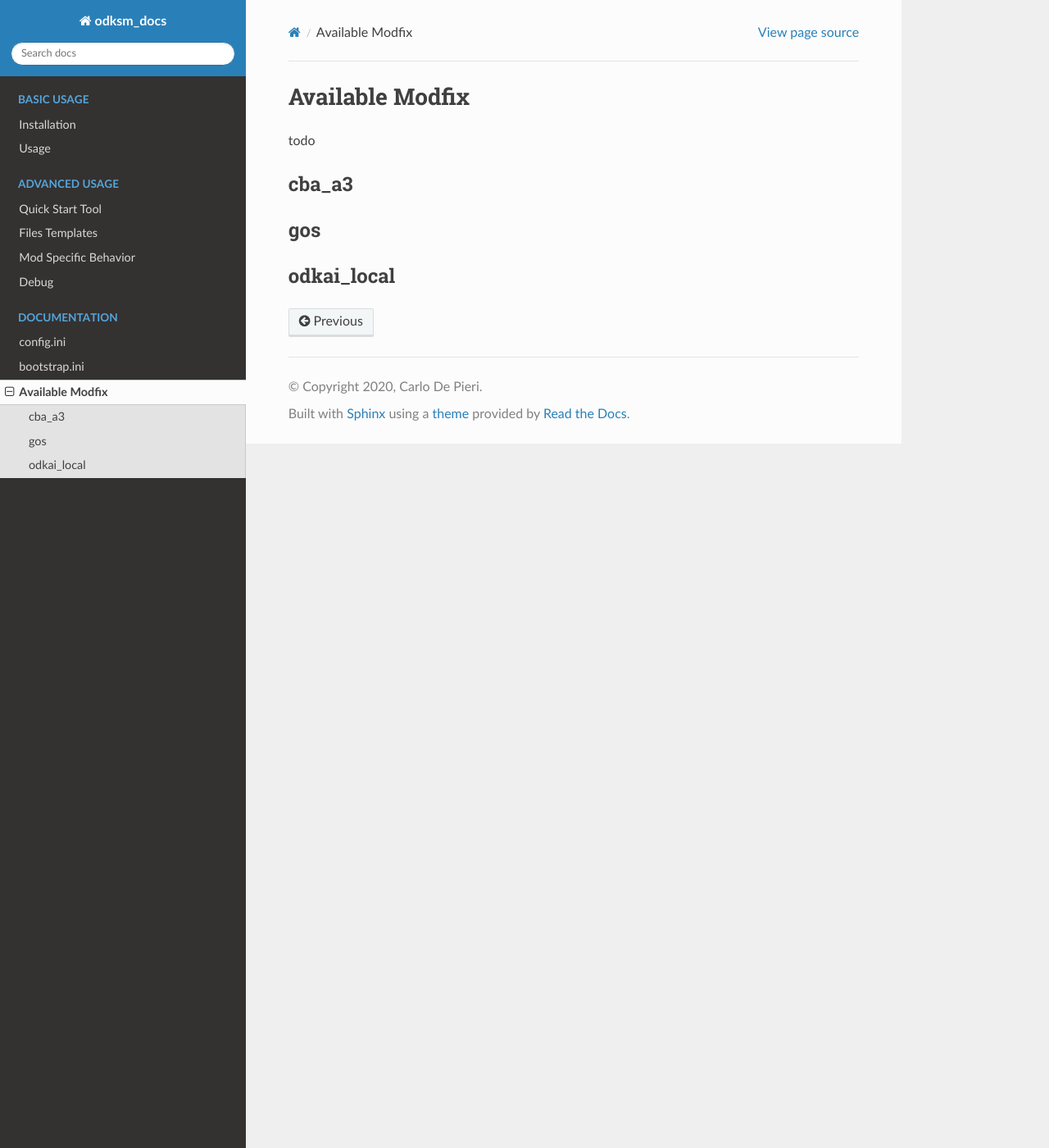
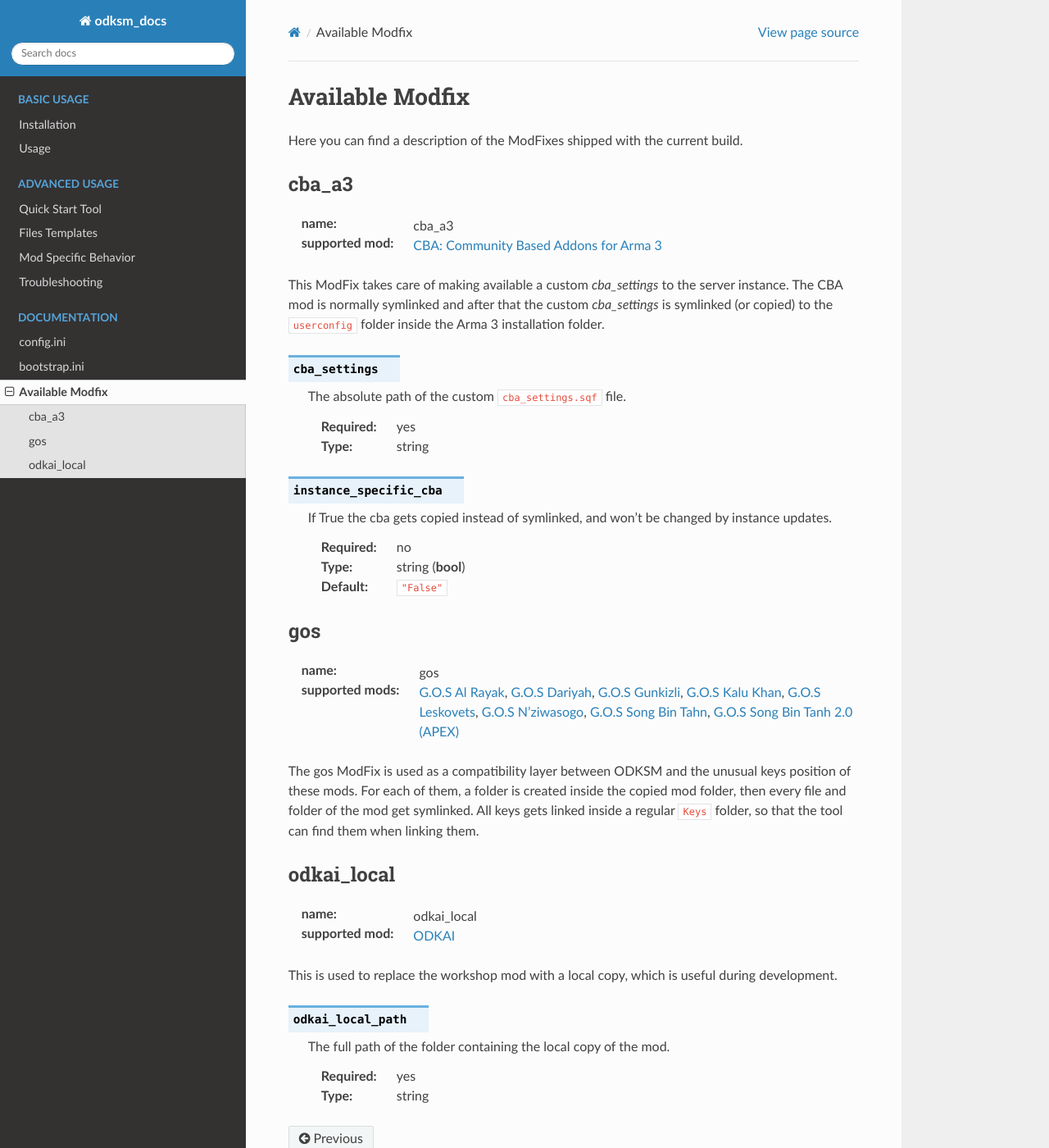
Before and after one commit to CarloDePieri/odk_servermanager_docs, a Sphinx documentation site: the page built from docs/source/modfix_doc.rst, in a window 1280 px wide and 1400 px high. Shown: the whole window at 82% size. Built offline with Sphinx 7.4.7 and the Read the Docs theme 2.0.0, drawn with Linux system fonts in a browser that asks for light colours.

Commit message:
modfixes docs and troubleshooting

```diff
--- a/docs/source/modfix_doc.rst
+++ b/docs/source/modfix_doc.rst
@@ -1,12 +1,69 @@
 Available Modfix
 ================
-todo
+Here you can find a description of the ModFixes shipped with the current build.
 
 cba_a3
 ^^^^^^
 
+:name: cba_a3
+:supported mod: `CBA: Community Based Addons for Arma 3`_
+
+This ModFix takes care of making available a custom *cba_settings* to the server instance. The CBA mod is normally symlinked
+and after that the custom *cba_settings* is symlinked (or copied) to the ``userconfig`` folder inside the Arma 3 installation
+folder.
+
+.. program:: mod_fix_settings
+
+.. option:: cba_settings
+
+    The absolute path of the custom ``cba_settings.sqf`` file.
+
+    :required: yes
+    :type: string
+
+.. option:: instance_specific_cba
+
+    If True the cba gets copied instead of symlinked, and won't be changed by instance updates.
+
+    :required: no
+    :type: string (**bool**)
+    :default: ``"False"``
+
+.. _`CBA: Community Based Addons for Arma 3`: https://steamcommunity.com/workshop/filedetails/?id=450814997
+
 gos
 ^^^
 
+:name: gos
+:supported mods: `G.O.S Al Rayak`_, `G.O.S Dariyah`_, `G.O.S Gunkizli`_, `G.O.S Kalu Khan`_, `G.O.S Leskovets`_,
+    `G.O.S N'ziwasogo`_, `G.O.S Song Bin Tahn`_, `G.O.S Song Bin Tanh 2.0 (APEX)`_
+
+The gos ModFix is used as a compatibility layer between ODKSM and the unusual keys position of these mods. For each of them,
+a folder is created inside the copied mod folder, then every file and folder of the mod get symlinked. All keys gets linked
+inside a regular ``Keys`` folder, so that the tool can find them when linking them.
+
+.. _`G.O.S Al Rayak`: https://steamcommunity.com/sharedfiles/filedetails/?id=648172507
+.. _`G.O.S Dariyah`: https://steamcommunity.com/sharedfiles/filedetails/?id=701535490
+.. _`G.O.S Gunkizli`: https://steamcommunity.com/sharedfiles/filedetails/?id=693153082
+.. _`G.O.S Kalu Khan`: https://steamcommunity.com/sharedfiles/filedetails/?id=643744158
+.. _`G.O.S Leskovets`: https://steamcommunity.com/sharedfiles/filedetails/?id=855464203
+.. _`G.O.S N'ziwasogo`: https://steamcommunity.com/sharedfiles/filedetails/?id=694603075
+.. _`G.O.S Song Bin Tahn`: https://steamcommunity.com/sharedfiles/filedetails/?id=693170122
+.. _`G.O.S Song Bin Tanh 2.0 (APEX)`: https://steamcommunity.com/sharedfiles/filedetails/?id=878119643
+
 odkai_local
 ^^^^^^^^^^^
+
+:name: odkai_local
+:supported mod: ODKAI_
+
+This is used to replace the workshop mod with a local copy, which is useful during development.
+
+.. option:: odkai_local_path
+
+    The full path of the folder containing the local copy of the mod.
+
+    :required: yes
+    :type: string
+
+.. _ODKAI: https://steamcommunity.com/sharedfiles/filedetails/?id=1929364814
```
Also changed, not shown: docs/source/debug.rst (+21 -3 lines).
